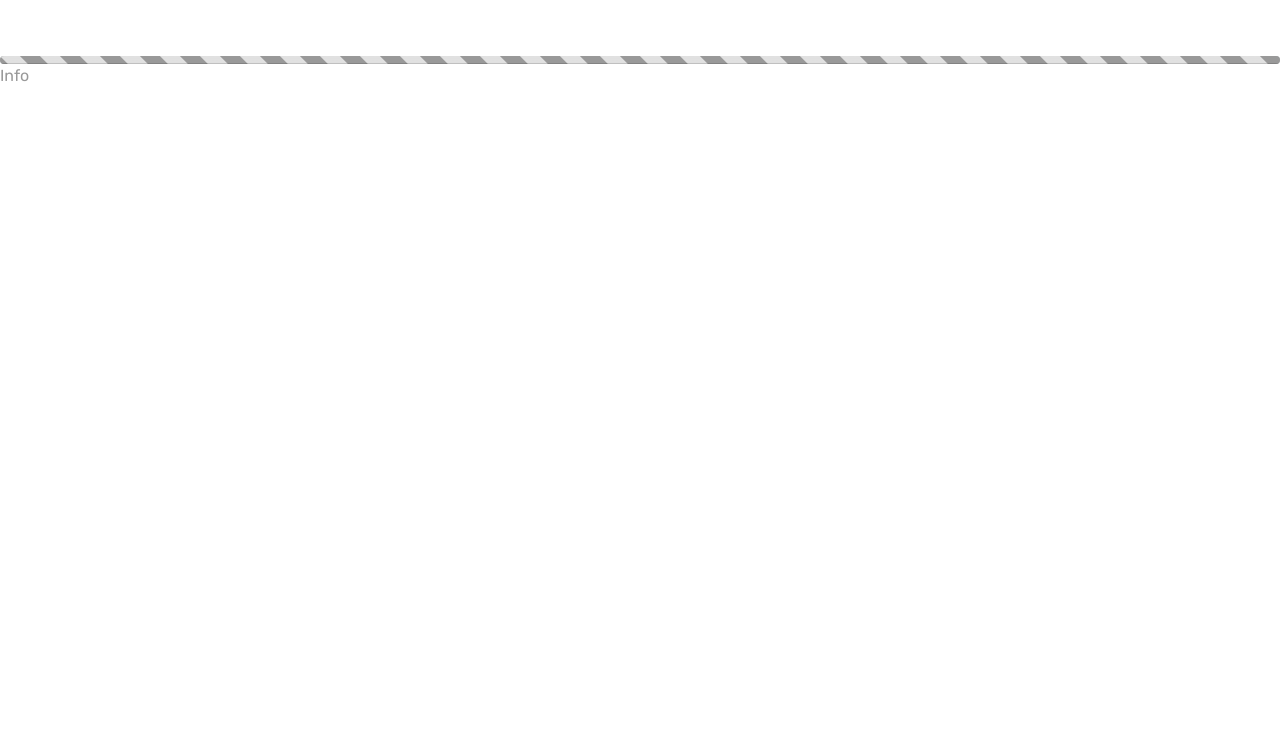
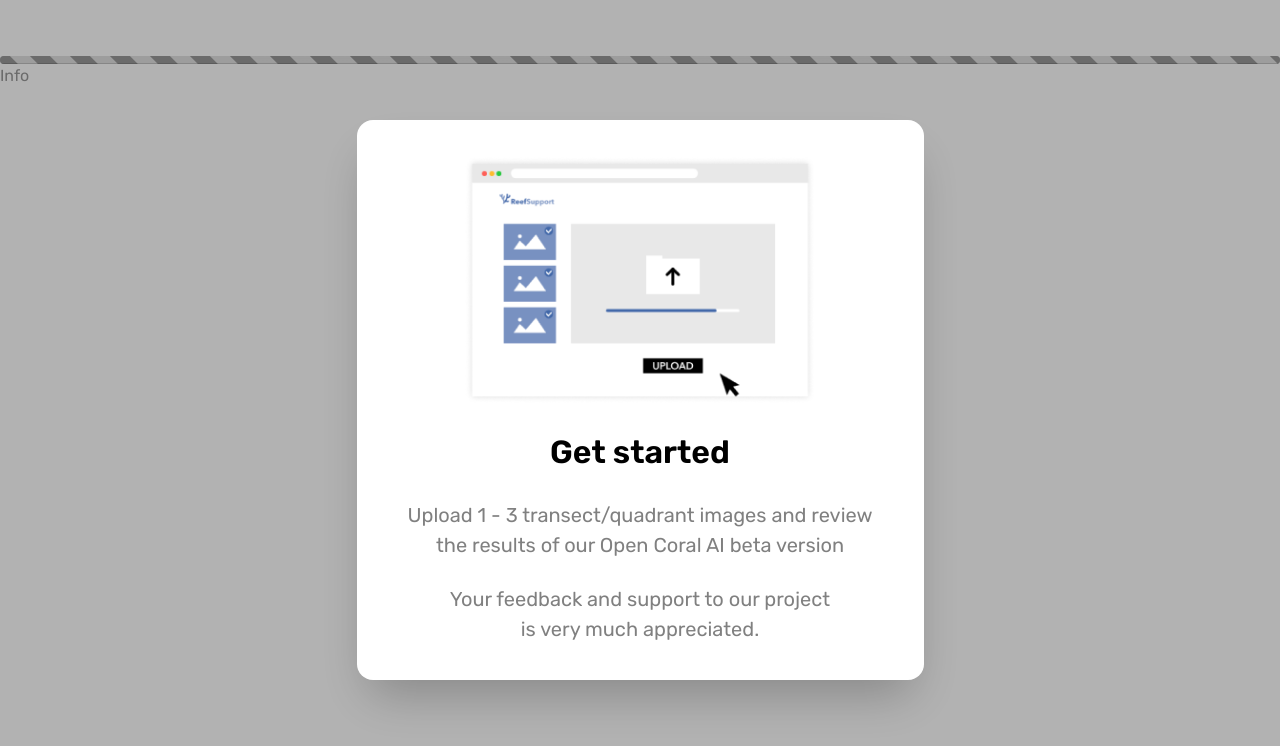
Before and after one commit to MamtazDev/coralAI, a React (Vite) app: page /upload in a window 1280 px wide. Shown: the top 746 px of the page. Built offline with nearby package versions, Linux system fonts and the light colour scheme; some icons are missing.

Commit message:
upload modal done

```diff
--- /dev/null
+++ b/src/components/modal/UploadModal.jsx
@@ -0,0 +1,29 @@
+import React from "react";
+import upload from "../../assets/images/upload.png";
+
+const UploadModal = () => {
+  return (
+    <div>
+      <input checked type="checkbox" id="my_modal_6" className="modal-toggle" />
+      <div className="modal ">
+        <div className="modal-box max-w-[567px] p-[36px]">
+          <div className="mx-auto max-w-[352px] mb-[24px]">
+            <img src={upload} alt="" />
+          </div>
+          <div className="text-center">
+            <h3 className=" text-[#000] text-[32px] font-[600]">Get started</h3>
+            <p className="my-[24px] text-[20px] font-[400] max-w-[495px] mx-auto text-[#808080]">
+              Upload 1 - 3 transect/quadrant images and review the results of
+              our Open Coral AI beta version
+            </p>
+            <p className="text-[20px] font-[400] max-w-[392px] mx-auto text-[#808080]">
+              Your feedback and support to our project is very much appreciated.
+            </p>
+          </div>
+        </div>
+      </div>
+    </div>
+  );
+};
+
+export default UploadModal;
--- a/src/pages/Upload.jsx
+++ b/src/pages/Upload.jsx
@@ -1,5 +1,6 @@
 import React from "react";
 import { PiUploadSimpleBold } from "react-icons/pi";
+import UploadModal from "../components/modal/UploadModal";
 
 const Upload = () => {
   return (
@@ -18,6 +19,8 @@
           </figure>
         </div>
       </div>
+
+      <UploadModal />
     </div>
   );
 };
```
Also changed, not shown: src/assets/images/upload.png (added).
